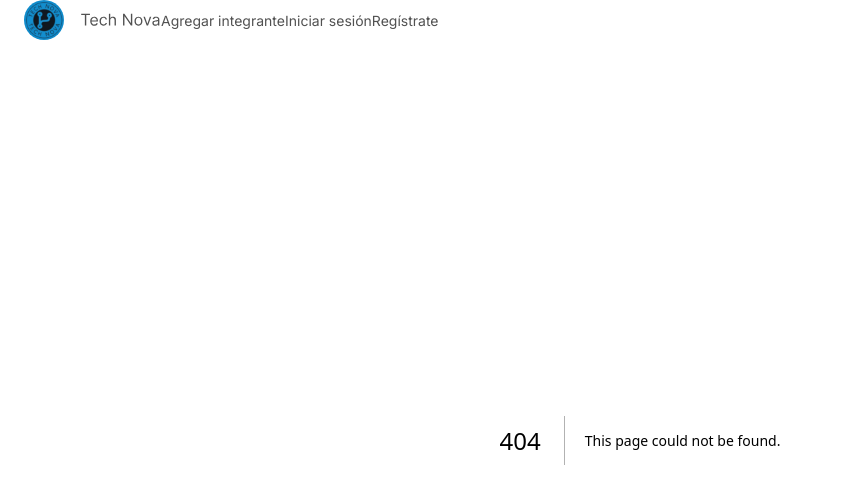
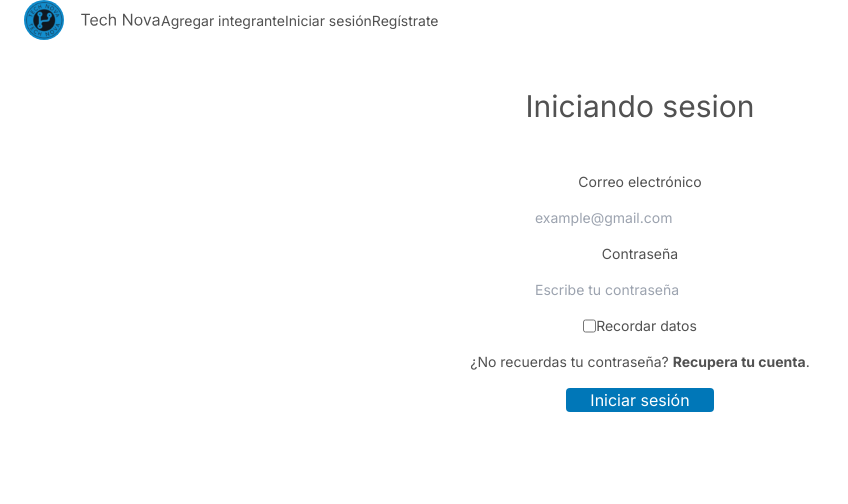
Before and after one commit to diegogama8934/tech-nova, a Next.js app: page /LoginScreen in a window 1280 px wide. Before the commit this address had no page. Shown: the top 504 px of the page, without its empty margins (0-848 px from the left). Built offline with nearby package versions, Linux system fonts and the light colour scheme.

Commit message:
Rename files and folders

```diff
--- a/Components/Molecules/NavBar/NavBar.jsx
+++ b/Components/Molecules/NavBar/NavBar.jsx
@@ -18,7 +18,7 @@ export const NavBar = () => {
             <Link href='/add' className='text-sm'>Agregar integrante</Link>
           </button>
           <button className='text-text px-2 py-1 text-center rounded-t hover:bg-btnhover'>
-            <Link href='/login' className='text-sm'>Iniciar sesión</Link>
+            <Link href='/LoginScreen' className='text-sm'>Iniciar sesión</Link>
           </button>
           <button className='text-text px-2 py-1 text-center rounded-t hover:bg-btnhover'>
             <Link href='/' className='text-sm'>Regístrate</Link>
--- a/Components/Molecules/Login Form/LoginForm.jsx
+++ b/Components/Screens/General/Login Form/LoginForm.jsx
@@ -17,7 +17,7 @@ export const LoginForm = () => {
                     <input type="checkbox" />
                     <p className="text-text text-sm">Recordar datos</p>
                 </div>
-                <p className="text-text text-sm">¿No recuerdas tu contraseña? <Link href="/login/recoveraccount"><b>Recupera tu cuenta</b></Link>.</p>
+                <p className="text-text text-sm">¿No recuerdas tu contraseña? <Link href="/LoginScreen/RecoverAccount"><b>Recupera tu cuenta</b></Link>.</p>
                 <button className="bg-primary px-6 py-4 rounded text-white">Iniciar sesión</button>
             {/* </div> */}
 
--- /dev/null
+++ b/app/LoginScreen/page.jsx
@@ -0,0 +1,11 @@
+import React from "react";
+import { LoginForm } from "@/Components/Screens/General/Login Form/LoginForm";
+
+export default function Page() {
+  return (
+    <>
+      <h3 className="text-center text-3xl my-12 text-text">Iniciando sesion</h3>
+      <LoginForm />
+    </>
+  );
+}
--- a/app/login/page.jsx
+++ /dev/null
@@ -1,13 +0,0 @@
-import { LoginForm } from "@/src/Components/Molecules/Login Form/LoginForm";
-
-
-export default function Page () {
-
-
-    return(
-        <>
-            <h3 className="text-center text-3xl my-12 text-text">Iniciando sesion</h3>
-            <LoginForm/>
-        </>
-    );
-}
```
Also changed, not shown: app/LoginScreen/RecoverAccount/page.jsx (renamed from app/login/recoveraccount/page.jsx).
